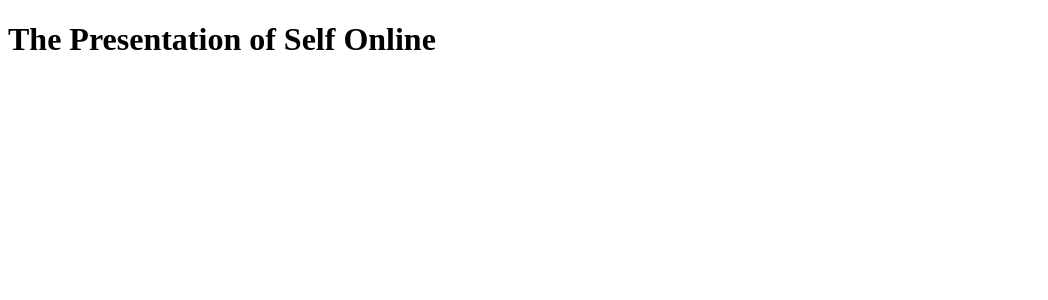
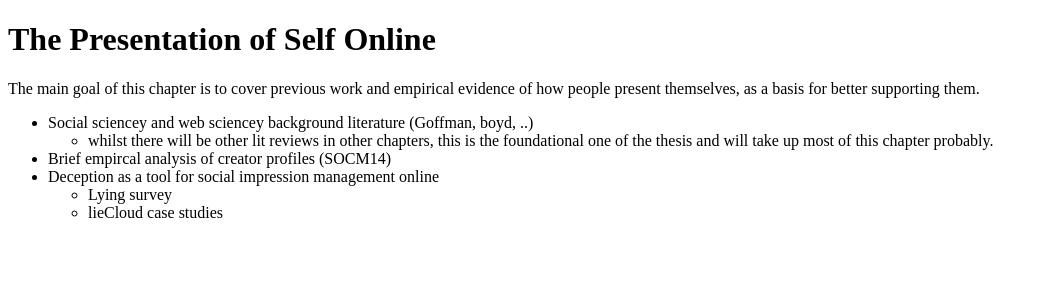
Before and after one commit to rhiaro/thesis, a Jekyll site: the page built from chapter2.md, in a window 1280 px wide. Shown: the top 300 px of the page, without its empty margins (0-1048 px from the left). Built offline with Jekyll 4.4.1, drawn with Linux system fonts in a browser that asks for light colours; a style sheet for code colours, icons or effects is not loaded.

Commit message:
brief chapter contents

```diff
--- a/chapter2.md
+++ b/chapter2.md
@@ -4,3 +4,12 @@ title: Chapter 2 - The Presentation of Self Online
 ---
 
 # The Presentation of Self Online
+
+The main goal of this chapter is to cover previous work and empirical evidence of how people present themselves, as a basis for better supporting them.
+
+* Social sciencey and web sciencey background literature (Goffman, boyd, ..)
+  * whilst there will be other lit reviews in other chapters, this is the foundational one of the thesis and will take up most of this chapter probably.
+* Brief empircal analysis of creator profiles (SOCM14)
+* Deception as a tool for social impression management online
+  * Lying survey
+  * lieCloud case studies
```
Also changed, not shown: chapter3.md (+4 -0 lines), chapter4.md (+7 -0 lines).
